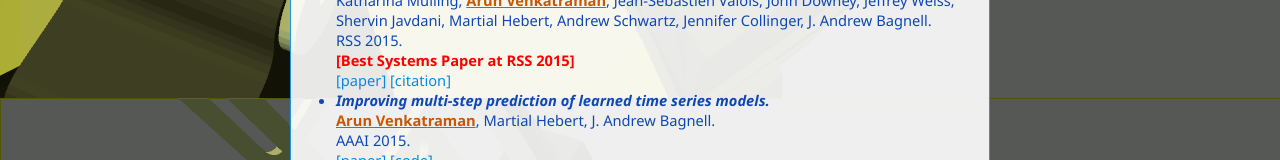
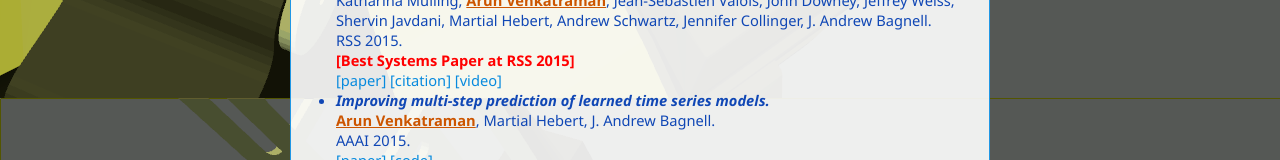
Before and after one commit to arunvenk/arunvenk.github.io, a plain HTML site: page index.html in a window 1280 px wide. Shown: the part 913-1073 px from the top of the page. Drawn offline with Linux system fonts and the light colour scheme.

Commit message:
video to BCI ARM-S paper.

```diff
--- a/index.html
+++ b/index.html
@@ -76,6 +76,7 @@ the intersection of machine learning and robotics. I have also often collaborate
             <br><font color="red"><b>[Best Systems Paper at RSS 2015]</b></font>
             <br><a href="http://www.roboticsproceedings.org/rss11/p39.pdf">[paper]</a> <a
             href="http://www.roboticsproceedings.org/rss11/p39.html">[citation]</a>
+            <a href="https://youtu.be/5KjLnyNxeyk">[video]</a>
         </li>
         <li> <span class="papername">Improving multi-step prediction of learned time series models.</span>
         <br><span class="author">Arun Venkatraman</span>, Martial Hebert, J. Andrew Bagnell. <br> AAAI 2015. <br>
```
